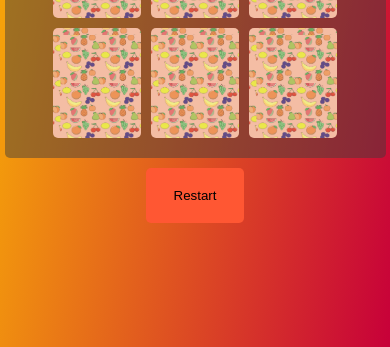
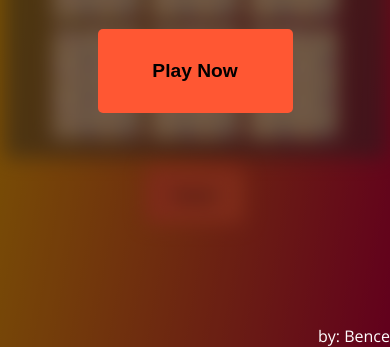
Before and after one commit to szbence7/memory-game, a plain HTML site: page index.html in a window 390 px wide. Shown: the part 497-844 px from the top of the page. Drawn offline with nearby package versions, Linux system fonts and the light colour scheme.

Commit message:
welcome msg at start

```diff
--- a/app.js
+++ b/app.js
@@ -51,12 +51,23 @@ const cardArray = [
 
 cardArray.sort(() => Math.random() - 0.5);
 
+const blur = document.querySelector(".blur");
 const gridDisplay = document.getElementById("grid");
 const resultDisplay = document.getElementById("result");
+const restartButton = document.getElementById("restart");
+const welcome = document.getElementById("welcome");
 let cardChosen = [];
 let cardChosenIds = [];
 const cardWon = [];
 resultDisplay.innerHTML = cardWon.length;
+
+function start () {
+    gridDisplay.classList.remove("blur")
+    resultDisplay.classList.remove("blur")
+    restartButton.classList.remove("blur")
+    document.querySelector("h2").classList.remove("blur")
+    welcome.parentNode.removeChild(welcome)
+}
 
 function createCard() {
   for (let i = 0; i < cardArray.length; i++) {
@@ -65,6 +76,10 @@ function createCard() {
     card.setAttribute("data-id", i);
     card.addEventListener("click", flipCard);
     gridDisplay.appendChild(card);
+    gridDisplay.classList.add("blur")
+    resultDisplay.classList.add("blur")
+    restartButton.classList.add("blur")
+    document.querySelector("h2").classList.add("blur")
   }
 }
 createCard();
--- a/index.html
+++ b/index.html
@@ -17,6 +17,12 @@
     <h2>Score: <span id="result"></span></h2>
     <div id="grid"></div>
     <button id="restart" onclick="restart()">Restart</button>
+    <div id="welcome">
+        <h1>Welcome to my Memory Game</h1>
+        <button id="playnow" onclick="start()">Play Now</button>
+        <div id="author">by: <a href="https://github.com/szbence7">Bence</a></div>
+
+    </div>
     <script src="app.js"></script>
   </body>
 </html>
--- a/style.css
+++ b/style.css
@@ -23,8 +23,7 @@ body {
   }
 
   img {
-    width: 50px;
-    height: auto;
+    width: 15%;
     margin: 5px;
   }
 
@@ -48,9 +47,45 @@ body {
     border-radius: 5px;
     width: 25%;
    }
+   #playnow {
+    width: 50%;
+    height: 10%;
+    font-weight: bold;
+    font-size: 1.2rem;
+   }
+
+   #author {
+    align-self: flex-end;
+    position: absolute;
+    bottom: 0px;
+   }
+
+   #author > a {
+    text-decoration: none;
+    color: white;
+   }
 }
 
+#welcome {
+    position: absolute;
+    display: flex;
+    flex-direction: column;
+    background-color: rgba(0, 0, 0, 0.505);
+    width: 100%;
+    height: 100%;
+    color: white;
+    justify-content: center;
+    align-items: center;
+}
 
+h1, button#welcome {
+    padding: 80px;
+}
+
+.blur {
+    filter: blur(10px);
+    transition: transform 0.5s ease-in-out;
+}
 
 
   .pyro > .before, .pyro > .after {
```
